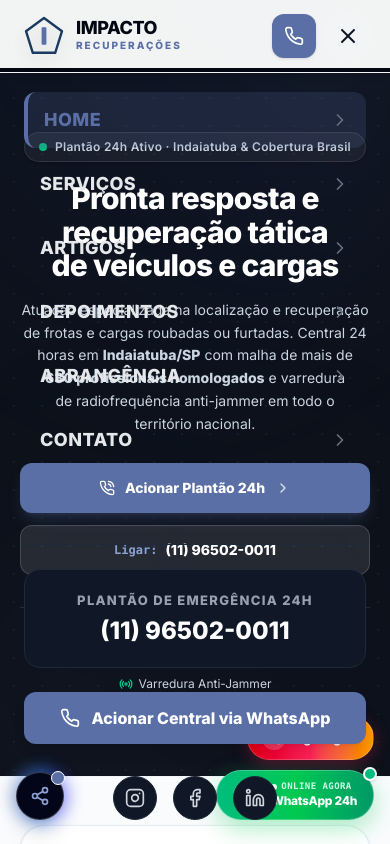
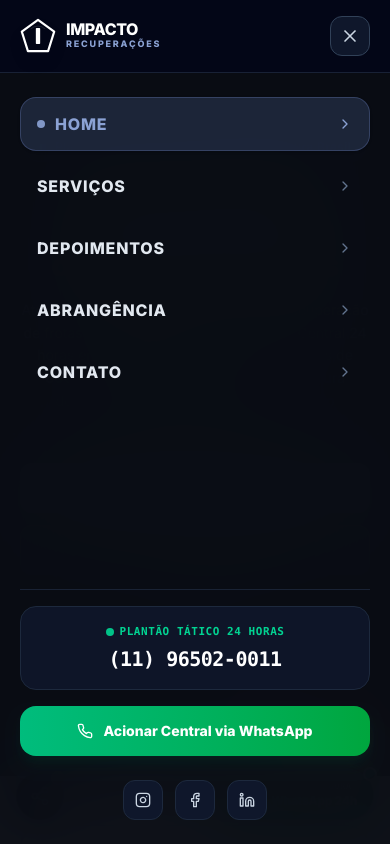
Before and after one commit to supremapix/Impacto-recupera-es, a React (Vite) app: page / in a window 390 px wide. Both pictures are taken after a click on the button 348 px from the left and 40 px from the top of the page. Shown: the top 844 px of the page. Built offline with nearby package versions, Linux system fonts and the light colour scheme.

Commit message:
feat(header): add auto-close for mobile menu on resize
Improve user experience by automatically closing the mobile menu when the viewport is resized to desktop width and removing unnecessary ref.

```diff
--- a/components/Header.tsx
+++ b/components/Header.tsx
@@ -1,6 +1,6 @@
-import React, { useState, useEffect, useRef } from 'react';
+import React, { useState, useEffect } from 'react';
 import { Link, useLocation } from 'react-router-dom';
-import { Menu, X, Phone, ChevronRight, Instagram, Facebook, Linkedin } from 'lucide-react';
+import { Menu, X, Phone, ChevronRight, Instagram, Facebook, Linkedin, ShieldCheck } from 'lucide-react';
 import { Logo } from './Logo';
 import { COMPANY } from '../src/data/company';
 import { Z_INDEX } from '../src/constants/zIndex';
@@ -9,7 +9,6 @@
   const [isScrolled, setIsScrolled] = useState(false);
   const [isMobileMenuOpen, setIsMobileMenuOpen] = useState(false);
   const location = useLocation();
-  const mobileMenuRef = useRef<HTMLDivElement>(null);
 
   useEffect(() => {
     const handleScroll = () => {
@@ -19,11 +18,23 @@
     return () => window.removeEventListener('scroll', handleScroll);
   }, []);
 
-  // 2.4 Fechar ao trocar de rota e controlar scroll lock
+  // Fechar ao trocar de rota e liberar o scroll da página
   useEffect(() => {
     setIsMobileMenuOpen(false);
     document.body.style.overflow = 'unset';
   }, [location.pathname]);
+
+  // Fechar automaticamente se a tela for redimensionada para desktop
+  useEffect(() => {
+    const handleResize = () => {
+      if (window.innerWidth >= 1280 && isMobileMenuOpen) {
+        setIsMobileMenuOpen(false);
+        document.body.style.overflow = 'unset';
+      }
+    };
+    window.addEventListener('resize', handleResize);
+    return () => window.removeEventListener('resize', handleResize);
+  }, [isMobileMenuOpen]);
 
   // Fechar com tecla ESC
   useEffect(() => {
@@ -37,26 +48,37 @@
     return () => window.removeEventListener('keydown', handleKeyDown);
   }, [isMobileMenuOpen]);
 
+  // Cleanup de segurança ao desmontar
+  useEffect(() => {
+    return () => {
+      document.body.style.overflow = 'unset';
+    };
+  }, []);
+
   const toggleMobileMenu = () => {
     const nextState = !isMobileMenuOpen;
     setIsMobileMenuOpen(nextState);
     document.body.style.overflow = nextState ? 'hidden' : 'unset';
   };
 
+  const closeMobileMenu = () => {
+    setIsMobileMenuOpen(false);
+    document.body.style.overflow = 'unset';
+  };
+
   const navLinks = [
     { name: 'Home', href: '/' },
     { name: 'Serviços', href: '/servicos' },
-    { name: 'Artigos', href: '/conteudo' },
     { name: 'Depoimentos', href: '/depoimentos' },
     { name: 'Abrangência', href: '/abrangencia' },
     { name: 'Contato', href: '/contato' },
   ];
 
-  const showBackground = isScrolled || isMobileMenuOpen;
+  const showBackground = isScrolled;
 
   return (
     <>
-      {/* 2.7 Link de Acessibilidade: Pular para o Conteúdo */}
+      {/* Link de Acessibilidade: Pular para o Conteúdo */}
       <a
         href="#conteudo"
         className="sr-only focus:not-sr-only focus:fixed focus:top-4 focus:left-4 focus:z-[100] focus:px-4 focus:py-2.5 focus:bg-[#5a6fa6] focus:text-white focus:font-bold focus:rounded-lg focus:shadow-xl focus:outline-none"
@@ -64,194 +86,222 @@
         Pular para o conteúdo principal
       </a>
 
+      {/* Header Principal Fixo */}
       <header
         style={{ zIndex: Z_INDEX.header }}
         className={`fixed top-0 left-0 right-0 transition-all duration-300 ease-in-out ${
           showBackground
-            ? 'bg-white/95 backdrop-blur-md shadow-md py-3 sm:py-4 border-b border-gray-100'
-            : 'bg-gradient-to-b from-black/60 via-black/30 to-transparent py-4 sm:py-6'
+            ? 'bg-slate-950/95 backdrop-blur-md shadow-lg py-3 sm:py-4 border-b border-slate-800/80'
+            : 'bg-gradient-to-b from-black/70 via-black/30 to-transparent py-4 sm:py-6'
         }`}
       >
-        <div className="mx-auto w-full max-w-[1600px] px-5 sm:px-8 lg:px-12 flex justify-between items-center gap-6 xl:gap-10">
-          {/* LOGO (2.3: shrink-0 e sem colisão) */}
+        <div className="mx-auto w-full max-w-[1600px] px-4 sm:px-8 lg:px-12 flex justify-between items-center gap-4 sm:gap-6 xl:gap-10">
+          {/* LOGO */}
           <Link
             to="/"
-            className="flex items-center gap-3 shrink-0 group focus:outline-none focus:ring-2 focus:ring-[#5a6fa6] rounded-lg p-1"
+            onClick={closeMobileMenu}
+            className="flex items-center gap-2.5 sm:gap-3 shrink-0 group focus:outline-none focus:ring-2 focus:ring-[#5a6fa6] rounded-lg p-1"
             aria-label="Impacto Recuperações - Página Inicial"
           >
-            <div className="w-10 h-10 sm:w-12 sm:h-12 shrink-0">
-              <Logo light={!showBackground} className="transition-transform duration-300 group-hover:scale-105" />
+            <div className="w-9 h-9 sm:w-11 sm:h-11 shrink-0">
+              <Logo light className="w-full h-full transition-transform duration-300 group-hover:scale-105" />
             </div>
             <div className="flex flex-col text-left">
-              <span
-                className={`font-black text-lg sm:text-xl xl:text-2xl tracking-tight leading-none transition-colors duration-300 ${
-                  showBackground ? 'text-gray-950' : 'text-white'
-                }`}
-              >
+              <span className="font-black text-base sm:text-xl xl:text-2xl tracking-tight leading-none text-white">
                 IMPACTO
               </span>
-              <span
-                className={`font-bold text-[10px] sm:text-xs uppercase tracking-[0.2em] transition-colors duration-300 ${
-                  showBackground ? 'text-[#5a6fa6]' : 'text-gray-300'
-                }`}
-              >
+              <span className="font-bold text-[9px] sm:text-xs uppercase tracking-[0.2em] text-[#8ba2d4]">
                 RECUPERAÇÕES
               </span>
             </div>
           </Link>
 
-          {/* DESKTOP NAV (2.3: Breakpoint xl: 1280px) */}
+          {/* DESKTOP NAV (Breakpoint xl: 1280px) */}
           <nav className="hidden xl:flex items-center gap-6 2xl:gap-8" aria-label="Navegação Principal">
             {navLinks.map((link) => (
               <Link
                 key={link.name}
                 to={link.href}
                 className={`font-bold text-[13px] uppercase tracking-wider transition-colors relative py-1.5 ${
-                  showBackground ? 'text-gray-800' : 'text-white'
-                } ${
                   location.pathname === link.href
-                    ? 'text-[#5a6fa6] font-extrabold'
-                    : 'hover:text-[#5a6fa6]'
+                    ? 'text-[#8ba2d4] font-extrabold'
+                    : 'text-slate-200 hover:text-white'
                 }`}
               >
                 {link.name}
                 {location.pathname === link.href && (
-                  <span className="absolute bottom-0 left-0 right-0 h-0.5 bg-[#5a6fa6] rounded-full" />
+                  <span className="absolute bottom-0 left-0 right-0 h-0.5 bg-[#8ba2d4] rounded-full" />
                 )}
               </Link>
             ))}
 
-            {/* CTA TELEFONE DESKTOP (2.3: whitespace-nowrap, min-h-[48px], shrink-0) */}
+            {/* CTA TELEFONE DESKTOP */}
             <a
               href={`tel:${COMPANY.telefone.e164}`}
-              className={`min-h-[48px] h-12 px-6 rounded-xl font-bold text-xs uppercase tracking-wider inline-flex items-center gap-2.5 whitespace-nowrap shrink-0 transition-all shadow-md hover:-translate-y-0.5 active:translate-y-0 ${
-                showBackground
-                  ? 'bg-[#5a6fa6] text-white hover:bg-[#4b5d8d]'
-                  : 'bg-white text-gray-900 hover:bg-[#5a6fa6] hover:text-white'
-              }`}
+              className="min-h-[46px] px-5 rounded-xl font-bold text-xs uppercase tracking-wider inline-flex items-center gap-2.5 whitespace-nowrap shrink-0 transition-all bg-[#5a6fa6] text-white hover:bg-[#4b5e91] shadow-md hover:-translate-y-0.5 active:translate-y-0 border border-white/10"
             >
               <Phone className="w-4 h-4 shrink-0" aria-hidden="true" />
               <span>{COMPANY.telefone.exibicao}</span>
             </a>
           </nav>
 
-          {/* MOBILE CONTROLS (< 1280px: Hamburguer e Telefone) */}
-          <div className="flex xl:hidden items-center gap-2.5">
+          {/* MOBILE CONTROLS (< 1280px: Telefone Rápido e Botão Menu) */}
+          <div className="flex xl:hidden items-center gap-2">
             <a
               href={`tel:${COMPANY.telefone.e164}`}
               aria-label={`Ligar para a Central 24h: ${COMPANY.telefone.exibicao}`}
-              className={`min-w-[44px] min-h-[44px] w-11 h-11 rounded-xl flex items-center justify-center transition-colors shadow-sm ${
-                showBackground ? 'bg-[#5a6fa6] text-white' : 'bg-white text-gray-900'
-              }`}
+              className="min-w-[42px] min-h-[42px] w-10 h-10 rounded-xl bg-slate-900/90 border border-slate-700/80 text-white flex items-center justify-center transition-all active:scale-95 shadow-sm"
             >
-              <Phone className="w-5 h-5 shrink-0" />
+              <Phone className="w-4 h-4 text-[#8ba2d4]" />
             </a>
 
             <button
               type="button"
+              id="btn-mobile-menu-toggle"
               onClick={toggleMobileMenu}
               aria-expanded={isMobileMenuOpen}
               aria-controls="menu-mobile-painel"
               aria-label={isMobileMenuOpen ? 'Fechar menu de navegação' : 'Abrir menu de navegação'}
-              className={`min-w-[44px] min-h-[44px] w-11 h-11 rounded-xl flex items-center justify-center transition-colors ${
-                showBackground ? 'bg-gray-100 text-gray-900' : 'bg-white/20 text-white backdrop-blur-md'
-              }`}
+              className="min-w-[42px] min-h-[42px] w-10 h-10 rounded-xl bg-slate-900/90 border border-slate-700/80 text-white flex items-center justify-center transition-all active:scale-95 shadow-sm"
             >
-              {isMobileMenuOpen ? <X className="w-6 h-6" /> : <Menu className="w-6 h-6" />}
+              <Menu className="w-5 h-5 text-white" />
             </button>
           </div>
         </div>
+      </header>
 
-        {/* 2.4 MENU MOBILE PAINEL */}
+      {/* PAINEL MENU MOBILE FULLSCREEN (z-[80] - Acima de qualquer elemento/botão flutuante) */}
       <div
         id="menu-mobile-painel"
-          ref={mobileMenuRef}
-          style={{ zIndex: Z_INDEX.mobileMenu }}
         aria-hidden={!isMobileMenuOpen}
-          className={`xl:hidden fixed inset-0 top-[68px] bg-gray-950 text-white transition-all duration-300 ease-in-out ${
+        style={{ zIndex: Z_INDEX.modal }}
+        className={`xl:hidden fixed inset-0 bg-[#0a0d14]/98 backdrop-blur-2xl text-white transition-all duration-300 ease-in-out flex flex-col ${
           isMobileMenuOpen
-              ? 'opacity-100 pointer-events-auto translate-y-0'
-              : 'opacity-0 pointer-events-none -translate-y-4'
+            ? 'opacity-100 pointer-events-auto translate-x-0'
+            : 'opacity-0 pointer-events-none translate-x-full'
         }`}
       >
-          <div className="h-[calc(100vh-68px)] flex flex-col justify-between p-6 sm:p-8 overflow-y-auto">
+        {/* Barra Superior do Menu Mobile */}
+        <div className="px-5 py-4 border-b border-slate-800/80 flex items-center justify-between shrink-0 bg-slate-950/80">
+          <Link
+            to="/"
+            onClick={closeMobileMenu}
+            className="flex items-center gap-2.5 focus:outline-none"
+            aria-label="Impacto Recuperações"
+          >
+            <div className="w-9 h-9 shrink-0">
+              <Logo light className="w-full h-full" />
+            </div>
+            <div className="flex flex-col text-left">
+              <span className="font-black text-base tracking-tight leading-none text-white">
+                IMPACTO
+              </span>
+              <span className="font-bold text-[9px] uppercase tracking-[0.2em] text-[#8ba2d4]">
+                RECUPERAÇÕES
+              </span>
+            </div>
+          </Link>
+
+          <button
+            type="button"
+            id="btn-close-mobile-menu"
+            onClick={closeMobileMenu}
+            aria-label="Fechar menu"
+            className="w-10 h-10 rounded-xl bg-slate-900 border border-slate-700 text-slate-300 hover:text-white flex items-center justify-center transition-colors active:scale-95"
+          >
+            <X className="w-5 h-5" />
+          </button>
+        </div>
+
+        {/* Conteúdo Rolável do Menu Mobile com Suporte a Safe-Area no rodapé */}
+        <div className="flex-1 overflow-y-auto overscroll-contain px-5 py-6 flex flex-col justify-between space-y-6">
+          {/* Lista de Navegação Principal */}
           <nav className="flex flex-col space-y-2">
-              {navLinks.map((link) => (
+            {navLinks.map((link) => {
+              const isActive = location.pathname === link.href;
+              return (
                 <Link
                   key={link.name}
                   to={link.href}
-                  onClick={() => setIsMobileMenuOpen(false)}
-                  className={`flex items-center justify-between py-3.5 px-4 rounded-xl text-lg font-bold uppercase tracking-wide transition-colors ${
-                    location.pathname === link.href
-                      ? 'bg-[#5a6fa6]/20 text-[#5a6fa6] border-l-4 border-[#5a6fa6]'
-                      : 'text-gray-200 hover:bg-white/5'
+                  onClick={closeMobileMenu}
+                  className={`flex items-center justify-between py-3.5 px-4 rounded-2xl text-base font-bold uppercase tracking-wider transition-all active:scale-[0.99] ${
+                    isActive
+                      ? 'bg-[#5a6fa6]/25 text-[#8ba2d4] border border-[#5a6fa6]/40 shadow-sm'
+                      : 'text-slate-200 hover:bg-white/5 border border-transparent'
                   }`}
                 >
+                  <span className="flex items-center gap-2.5">
+                    {isActive && <span className="w-2 h-2 rounded-full bg-[#8ba2d4] animate-pulse" />}
                     <span>{link.name}</span>
-                  <ChevronRight className="w-5 h-5 text-gray-500" />
+                  </span>
+                  <ChevronRight className={`w-4 h-4 ${isActive ? 'text-[#8ba2d4]' : 'text-slate-500'}`} />
                 </Link>
-              ))}
+              );
+            })}
           </nav>
 
-            <div className="mt-8 pt-6 border-t border-gray-800 space-y-6">
-              {/* Plantão Central */}
-              <div className="bg-gray-900 p-5 rounded-2xl border border-gray-800 text-center">
-                <span className="text-[13px] text-gray-400 font-bold uppercase tracking-widest block mb-1">
-                  Plantão de Emergência 24h
+          {/* Seção Tática de Contato e Plantão 24h */}
+          <div className="space-y-4 pt-4 border-t border-slate-800/80">
+            {/* Box Plantão de Emergência */}
+            <div className="bg-slate-900/90 p-4 rounded-2xl border border-slate-800 text-center">
+              <div className="flex items-center justify-center gap-1.5 mb-1">
+                <span className="w-2 h-2 rounded-full bg-emerald-400 animate-pulse" />
+                <span className="text-[11px] text-emerald-400 font-mono font-bold uppercase tracking-wider">
+                  Plantão Tático 24 Horas
                 </span>
+              </div>
               <a
                 href={`tel:${COMPANY.telefone.e164}`}
-                  className="text-2xl font-black text-white hover:text-[#5a6fa6] transition-colors"
+                className="text-xl font-black text-white hover:text-[#8ba2d4] transition-colors font-mono tracking-tight block"
               >
                 {COMPANY.telefone.exibicao}
               </a>
             </div>
 
-              {/* Botão Acionar WhatsApp */}
+            {/* Botão de Acionamento Imediato WhatsApp */}
             <a
               href={COMPANY.telefone.whatsappUrl}
               target="_blank"
               rel="noopener noreferrer"
-                className="w-full min-h-[52px] bg-[#5a6fa6] hover:bg-[#4b5d8d] text-white font-bold text-base rounded-xl flex items-center justify-center gap-3 shadow-lg transition-colors"
+              className="w-full min-h-[50px] bg-gradient-to-r from-emerald-500 to-green-600 hover:from-emerald-400 hover:to-green-500 text-white font-bold text-sm sm:text-base rounded-2xl flex items-center justify-center gap-2.5 shadow-lg shadow-emerald-950/40 transition-all active:scale-[0.98]"
             >
-                <Phone className="w-5 h-5" />
+              <Phone className="w-4 h-4" />
               <span>Acionar Central via WhatsApp</span>
             </a>
 
-              {/* 2.1 Redes Sociais no Menu Mobile */}
-              <div className="flex items-center justify-center gap-4 pt-2">
+            {/* Redes Sociais */}
+            <div className="flex items-center justify-center gap-3 pt-2">
               <a
                 href={COMPANY.redes.instagram}
                 target="_blank"
                 rel="noopener noreferrer"
                 aria-label="Instagram Oficial Impacto"
-                  className="min-w-[44px] min-h-[44px] w-11 h-11 rounded-full bg-gray-900 border border-gray-800 flex items-center justify-center text-gray-300 hover:text-white hover:bg-gray-800 transition-colors"
+                className="w-10 h-10 rounded-xl bg-slate-900 border border-slate-800 flex items-center justify-center text-slate-300 hover:text-white hover:bg-slate-800 transition-colors"
               >
-                  <Instagram className="w-5 h-5" />
+                <Instagram className="w-4 h-4" />
               </a>
               <a
                 href={COMPANY.redes.facebook}
                 target="_blank"
                 rel="noopener noreferrer"
                 aria-label="Facebook Oficial Impacto"
-                  className="min-w-[44px] min-h-[44px] w-11 h-11 rounded-full bg-gray-900 border border-gray-800 flex items-center justify-center text-gray-300 hover:text-white hover:bg-gray-800 transition-colors"
+                className="w-10 h-10 rounded-xl bg-slate-900 border border-slate-800 flex items-center justify-center text-slate-300 hover:text-white hover:bg-slate-800 transition-colors"
               >
-                  <Facebook className="w-5 h-5" />
+                <Facebook className="w-4 h-4" />
               </a>
               <a
                 href={COMPANY.redes.linkedin}
                 target="_blank"
                 rel="noopener noreferrer"
                 aria-label="LinkedIn Oficial Impacto"
-                  className="min-w-[44px] min-h-[44px] w-11 h-11 rounded-full bg-gray-900 border border-gray-800 flex items-center justify-center text-gray-300 hover:text-white hover:bg-gray-800 transition-colors"
+                className="w-10 h-10 rounded-xl bg-slate-900 border border-slate-800 flex items-center justify-center text-slate-300 hover:text-white hover:bg-slate-800 transition-colors"
               >
-                  <Linkedin className="w-5 h-5" />
+                <Linkedin className="w-4 h-4" />
               </a>
             </div>
           </div>
         </div>
       </div>
-      </header>
     </>
   );
 };
```
Lines whose indentation alone changed are shown as unchanged.
